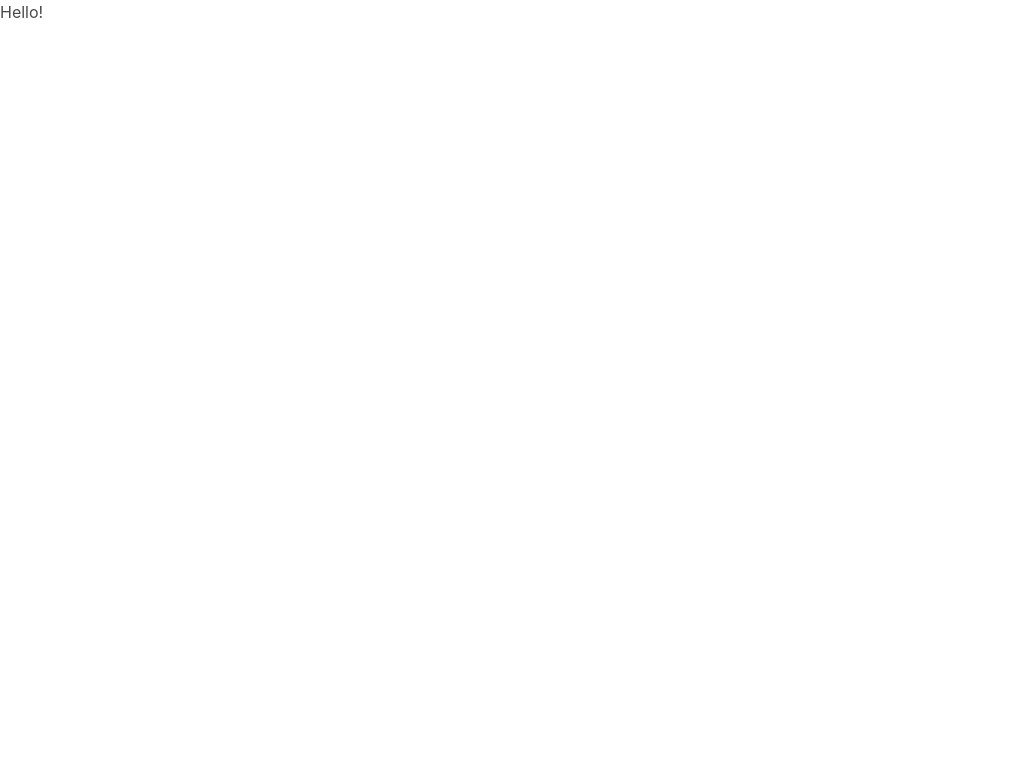
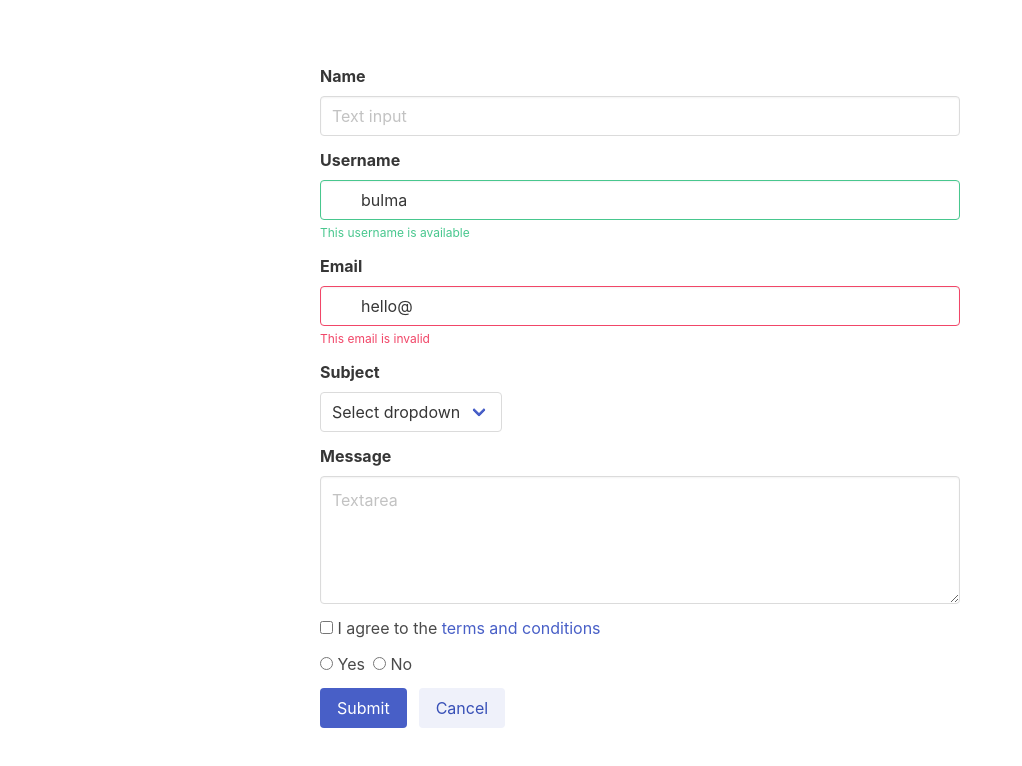
Before and after one commit to TheAwesomeStorm/vue-form-validation, a Vue app: page / in a window 1280 px wide. Shown: the top 766 px of the page, without its empty margins (0-1022 px from the left). Built offline with nearby package versions, Linux system fonts and the light colour scheme.

Commit message:
Added initial HTML componentes to format on project

```diff
--- a/src/App.vue
+++ b/src/App.vue
@@ -1,10 +1,11 @@
 <script setup lang="ts">
-// This starter template is using Vue 3 <script setup> SFCs
-// Check out https://vuejs.org/api/sfc-script-setup.html#script-setup
+  // This starter template is using Vue 3 <script setup> SFCs
+  // Check out https://vuejs.org/api/sfc-script-setup.html#script-setup
+  import BaseForm from './components/BaseForm.vue';
 </script>
 
 <template>
-  <div>Hello!</div>
+  <BaseForm class="base-form" />
 </template>
 
 <style scoped></style>
--- /dev/null
+++ b/src/components/BaseForm.vue
@@ -0,0 +1,104 @@
+<template>
+  <div class="field">
+    <label class="label">Name</label>
+    <div class="control">
+      <input class="input" type="text" placeholder="Text input" />
+    </div>
+  </div>
+
+  <div class="field">
+    <label class="label">Username</label>
+    <div class="control has-icons-left has-icons-right">
+      <input
+        class="input is-success"
+        type="text"
+        placeholder="Text input"
+        value="bulma"
+      />
+      <span class="icon is-small is-left">
+        <i class="fas fa-user"></i>
+      </span>
+      <span class="icon is-small is-right">
+        <i class="fas fa-check"></i>
+      </span>
+    </div>
+    <p class="help is-success">This username is available</p>
+  </div>
+
+  <div class="field">
+    <label class="label">Email</label>
+    <div class="control has-icons-left has-icons-right">
+      <input
+        class="input is-danger"
+        type="email"
+        placeholder="Email input"
+        value="hello@"
+      />
+      <span class="icon is-small is-left">
+        <i class="fas fa-envelope"></i>
+      </span>
+      <span class="icon is-small is-right">
+        <i class="fas fa-exclamation-triangle"></i>
+      </span>
+    </div>
+    <p class="help is-danger">This email is invalid</p>
+  </div>
+
+  <div class="field">
+    <label class="label">Subject</label>
+    <div class="control">
+      <div class="select">
+        <select>
+          <option>Select dropdown</option>
+          <option>With options</option>
+        </select>
+      </div>
+    </div>
+  </div>
+
+  <div class="field">
+    <label class="label">Message</label>
+    <div class="control">
+      <textarea class="textarea" placeholder="Textarea"></textarea>
+    </div>
+  </div>
+
+  <div class="field">
+    <div class="control">
+      <label class="checkbox">
+        <input type="checkbox" />
+        I agree to the <a href="#">terms and conditions</a>
+      </label>
+    </div>
+  </div>
+
+  <div class="field">
+    <div class="control">
+      <label class="radio">
+        <input type="radio" name="question" />
+        Yes
+      </label>
+      <label class="radio">
+        <input type="radio" name="question" />
+        No
+      </label>
+    </div>
+  </div>
+
+  <div class="field is-grouped">
+    <div class="control">
+      <button class="button is-link">Submit</button>
+    </div>
+    <div class="control">
+      <button class="button is-link is-light">Cancel</button>
+    </div>
+  </div>
+</template>
+
+<script>
+  export default {
+    name: 'BaseForm',
+  };
+</script>
+
+<style scoped></style>
--- a/src/style.scss
+++ b/src/style.scss
@@ -1,8 +1,16 @@
-@import "https://cdn.jsdelivr.net/npm/bulma@0.9.4/css/bulma.min.css";
+@import 'https://cdn.jsdelivr.net/npm/bulma@0.9.4/css/bulma.min.css';
 
 html {
   box-sizing: border-box;
 }
-*, *:before, *:after {
+
+*,
+*:before,
+*:after {
   box-sizing: inherit;
 }
+
+#app {
+  margin: 0 25%;
+  padding-top: 5%;
+}
```
Also changed, not shown: src/components/BaseInput.vue (added, +11 -0 lines), .prettierrc.json.
